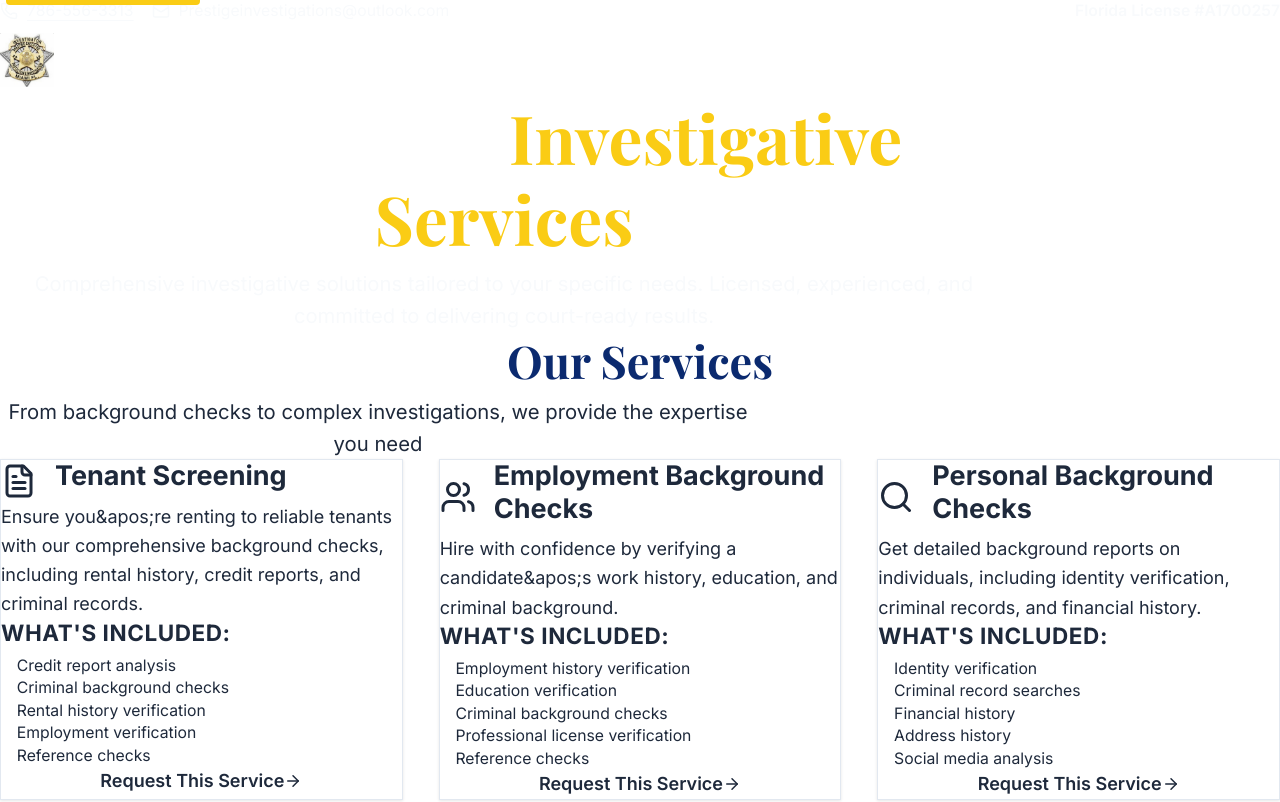
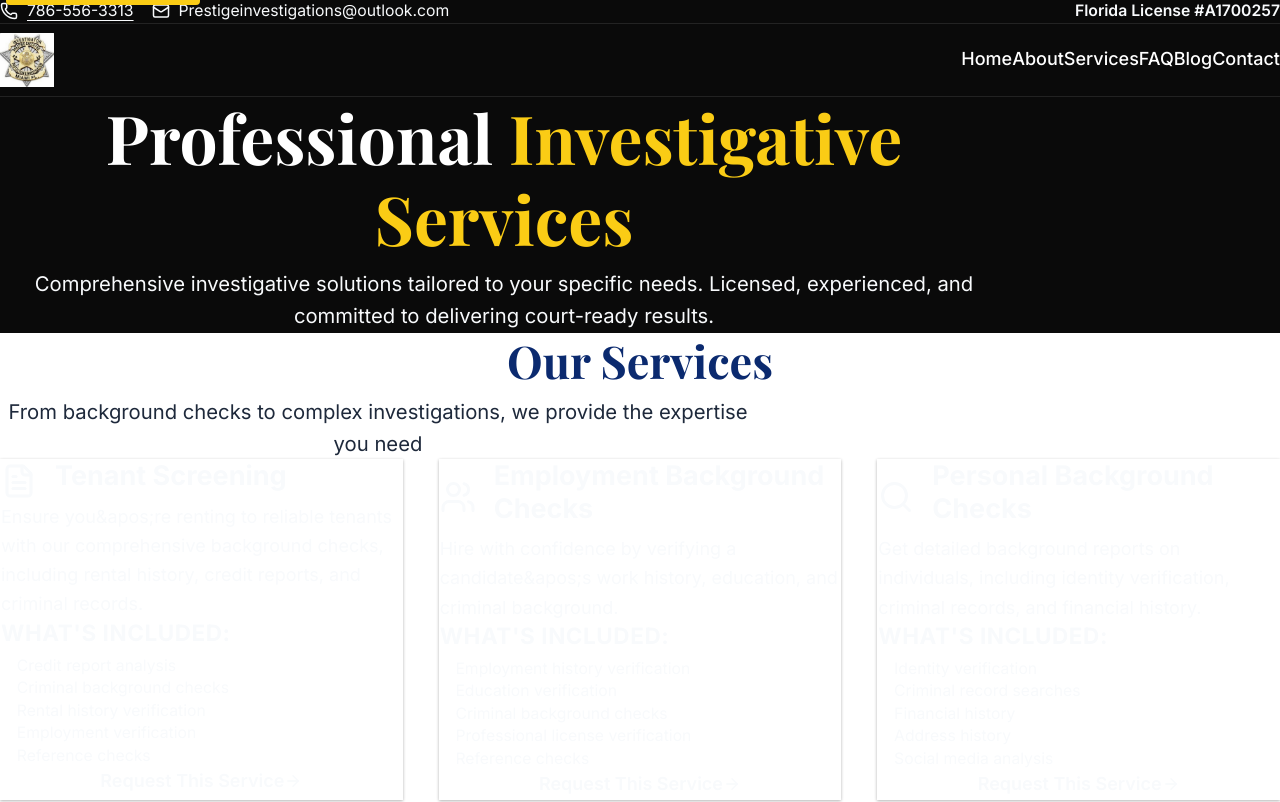
Before and after one commit to pachy0186-ai/prestige-investigations, a Next.js app: page /services in a window 1280 px wide. Shown: the top 802 px of the page. Built offline with nearby package versions, Linux system fonts and the light colour scheme; a web font is replaced by a local one.

Commit message:
Fix: Change default background to dark (#0A0A0A) for proper contrast and readability

```diff
--- a/src/app/globals.css
+++ b/src/app/globals.css
@@ -1,8 +1,8 @@
 @import "tailwindcss";
 
 html, body {
-  background: #FFFFFF;
-  color: #1E293B;
+  background: #0A0A0A;
+  color: #F8FAFC;
   font-family: 'Inter', system-ui, sans-serif;
   font-size: 16px;
   line-height: 1.6;
@@ -127,14 +127,27 @@ a:hover {
 }
 
 .card-light {
-  background: #FFFFFF;
-  color: #1E293B;
-  border: 1px solid #E2E8F0;
-  box-shadow: 0 1px 3px rgba(0,0,0,0.1);
+  background: rgba(255, 255, 255, 0.05);
+  color: #F8FAFC;
+  border: 1px solid rgba(255, 255, 255, 0.1);
+  box-shadow: 0 1px 3px rgba(0,0,0,0.3);
 }
 
 .card-light:hover {
   box-shadow: 0 8px 24px rgba(0,0,0,0.12);
+}
+
+.card-dark {
+  background: rgba(255, 255, 255, 0.08);
+  color: #F8FAFC;
+  border: 1px solid rgba(255, 255, 255, 0.15);
+  box-shadow: 0 4px 12px rgba(0,0,0,0.4);
+}
+
+.card-dark:hover {
+  background: rgba(255, 255, 255, 0.12);
+  transform: translateY(-2px);
+  box-shadow: 0 8px 24px rgba(0,0,0,0.5);
 }
 
 /* Typography classes for consistent branding */
```
